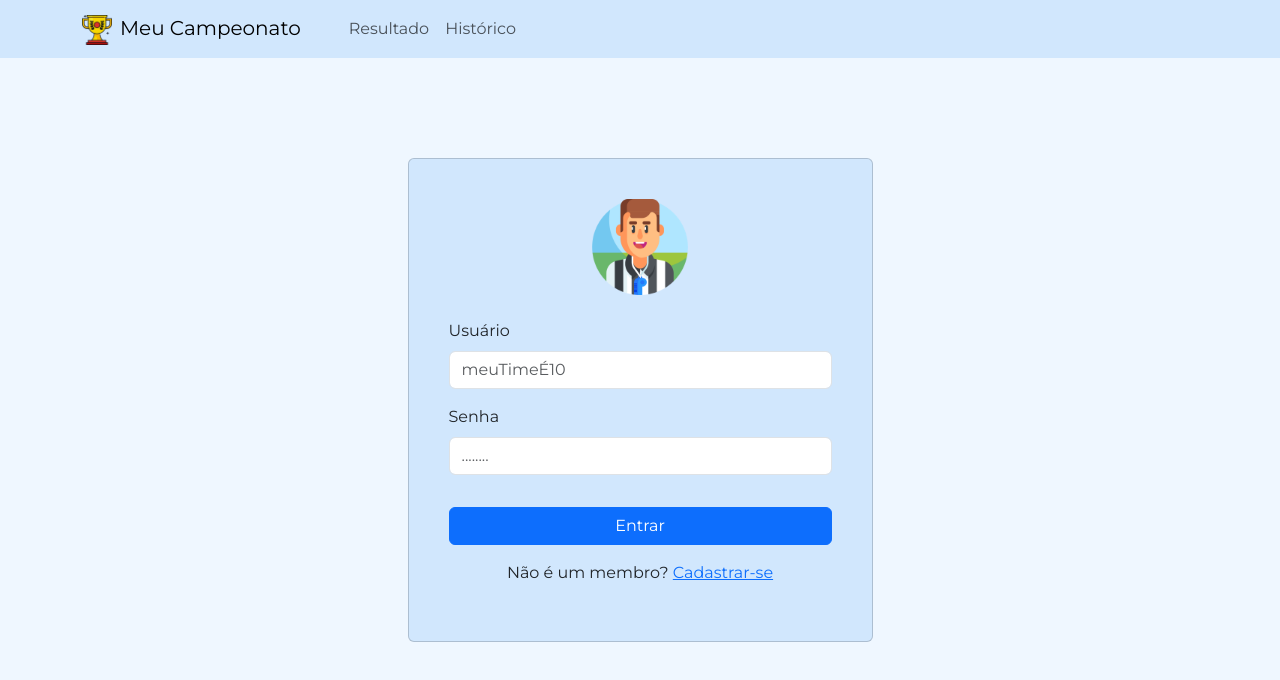
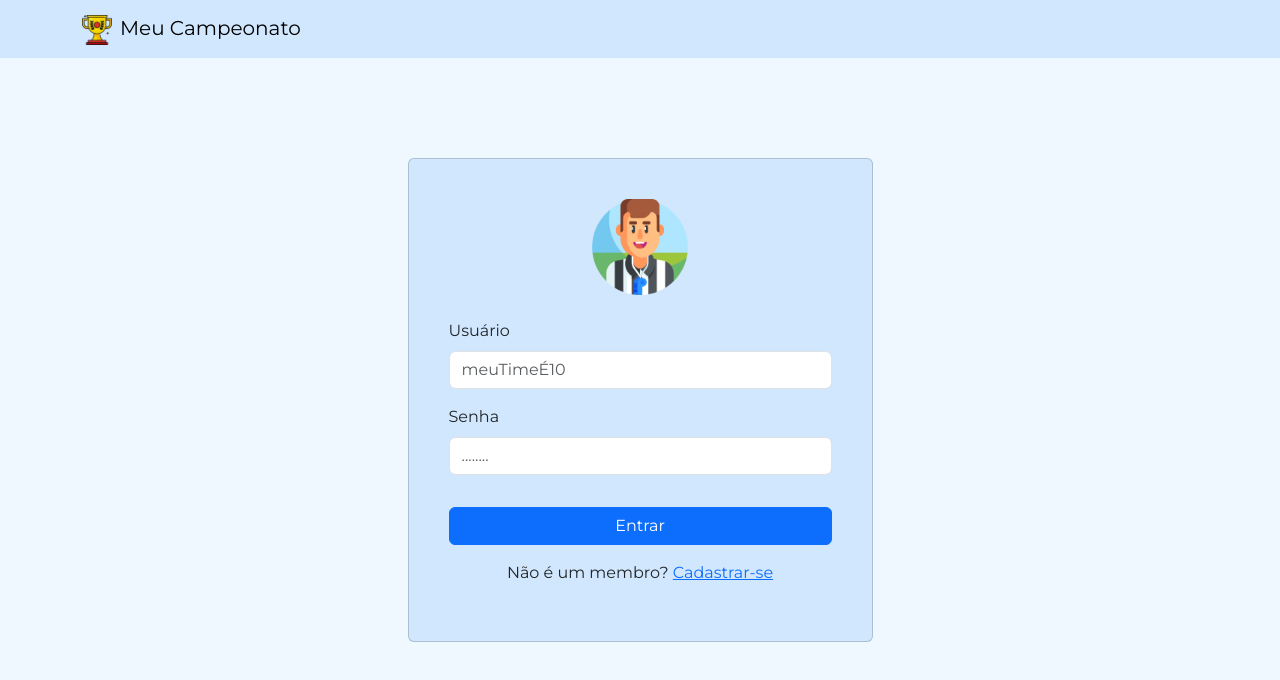
Before and after one commit to willmustafa/teste-trade-tech-fullstack, a React (Create React App) app in the folder frontend/: page / in a window 1280 px wide. Shown: the top 680 px of the page. Built offline with nearby package versions, Linux system fonts and the light colour scheme.

Commit message:
Removes links to be added on sidebar

```diff
--- a/frontend/src/components/navbar/index.tsx
+++ b/frontend/src/components/navbar/index.tsx
@@ -1,5 +1,5 @@
 import React from "react";
-import { Link, NavLink } from "react-router-dom";
+import { NavLink } from "react-router-dom";
 
 export default function Navbar() {
   return (
@@ -9,52 +9,7 @@ export default function Navbar() {
           <img src="logo.png" alt="" width={30} />
           <span className="ms-2">Meu Campeonato</span>
         </NavLink>
-        <button
-          className="navbar-toggler"
-          type="button"
-          data-toggle="collapse"
-          data-target="#navbarSupportedContent"
-          aria-controls="navbarSupportedContent"
-          aria-expanded="false"
-          aria-label="Toggle navigation"
-        >
-          <span className="navbar-toggler-icon"></span>
-        </button>
-
-        <div className="collapse navbar-collapse" id="navbarSupportedContent">
-          <ul className="navbar-nav me-auto ms-4">
-            <NavItem
-              to="/resultados"
-            >
-              Resultado
-            </NavItem>
-            <NavItem
-              to="/historico"
-            >
-              Histórico
-            </NavItem>
-          </ul>
-        </div>
       </div>
     </nav>
   );
 }
-
-interface INavItem extends React.PropsWithChildren {
-  to: string;
-}
-
-function NavItem({ children, to }: INavItem) {
-  return (
-    <NavLink
-      className={({ isActive }) =>
-        isActive
-          ? "nav-item active text-decoration-none"
-          : "nav-item text-decoration-none"
-      }
-      to={to}
-    >
-      <span className="nav-link">{children}</span>
-    </NavLink>
-  );
-}
```
